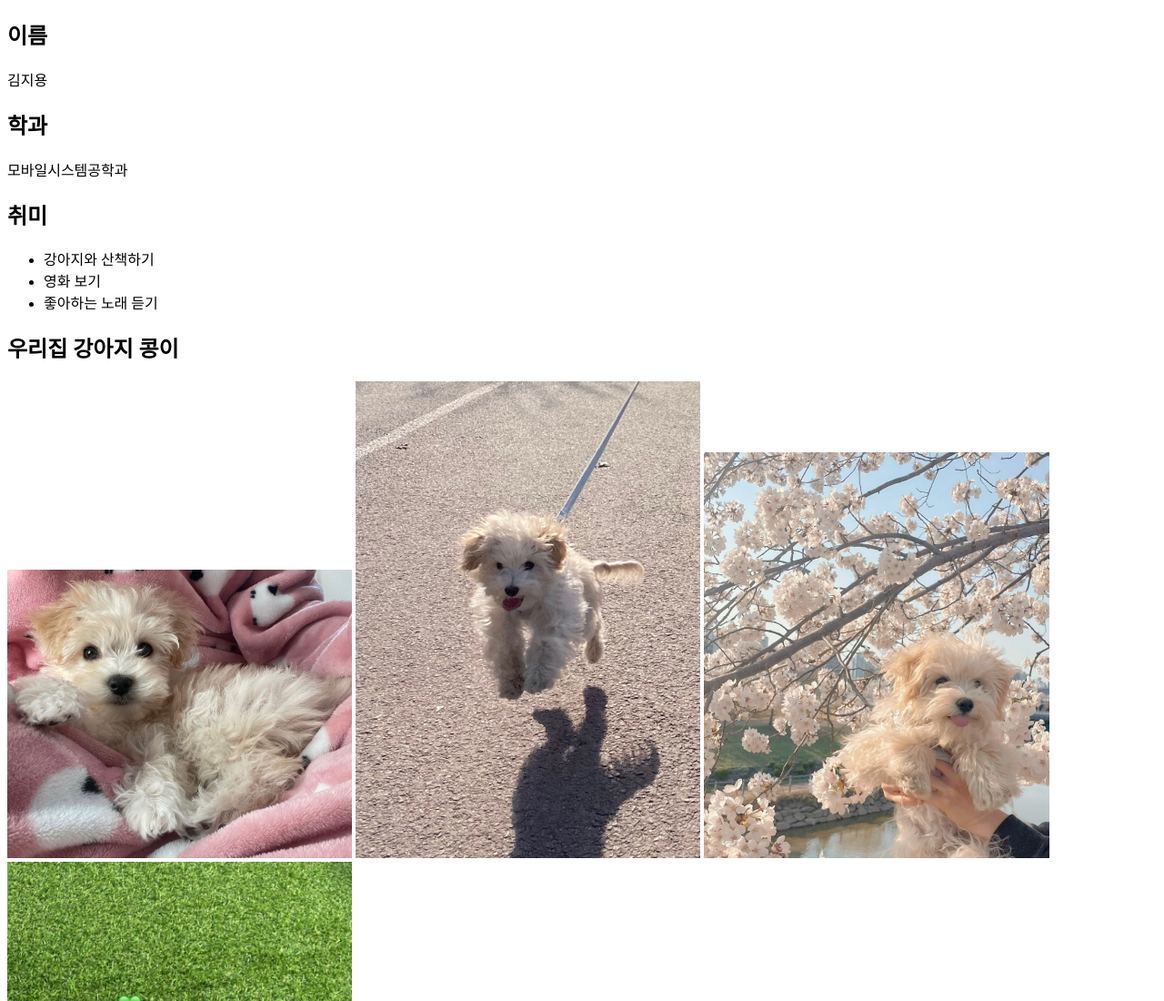
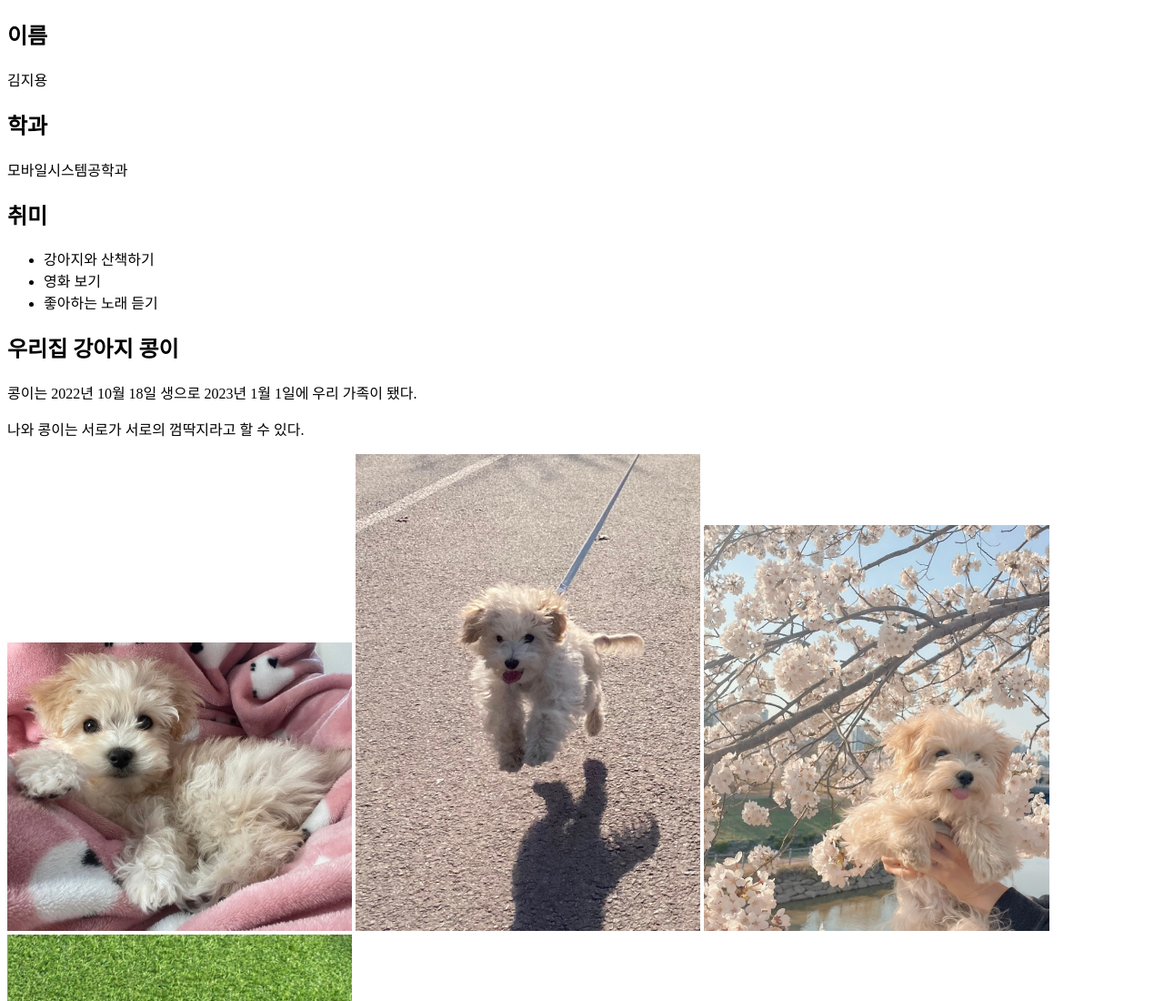
Before and after one commit to kwwj100/Mid-Term-project, a plain HTML site: page 오픈소스중간대체/index.html in a window 1280 px wide. Shown: the top 1100 px of the page at 91% size. Drawn offline with Linux system fonts and the light colour scheme.

Commit message:
Update index.html

```diff
--- a/오픈소스중간대체/index.html
+++ b/오픈소스중간대체/index.html
@@ -18,6 +18,8 @@
 	</ul>
 
 	<h2>우리집 강아지 콩이</h2>
+	<p>콩이는 2022년 10월 18일 생으로 2023년 1월 1일에 우리 가족이 됐다.</p>
+        <p>나와 콩이는 서로가 서로의 껌딱지라고 할 수 있다.</p>
 	<img src = "images/image1.jpg" width="30%">
 	<img src = "images/image2.jpg" width="30%">
 	<img src = "images/image3.jpg" width="30%">
```
